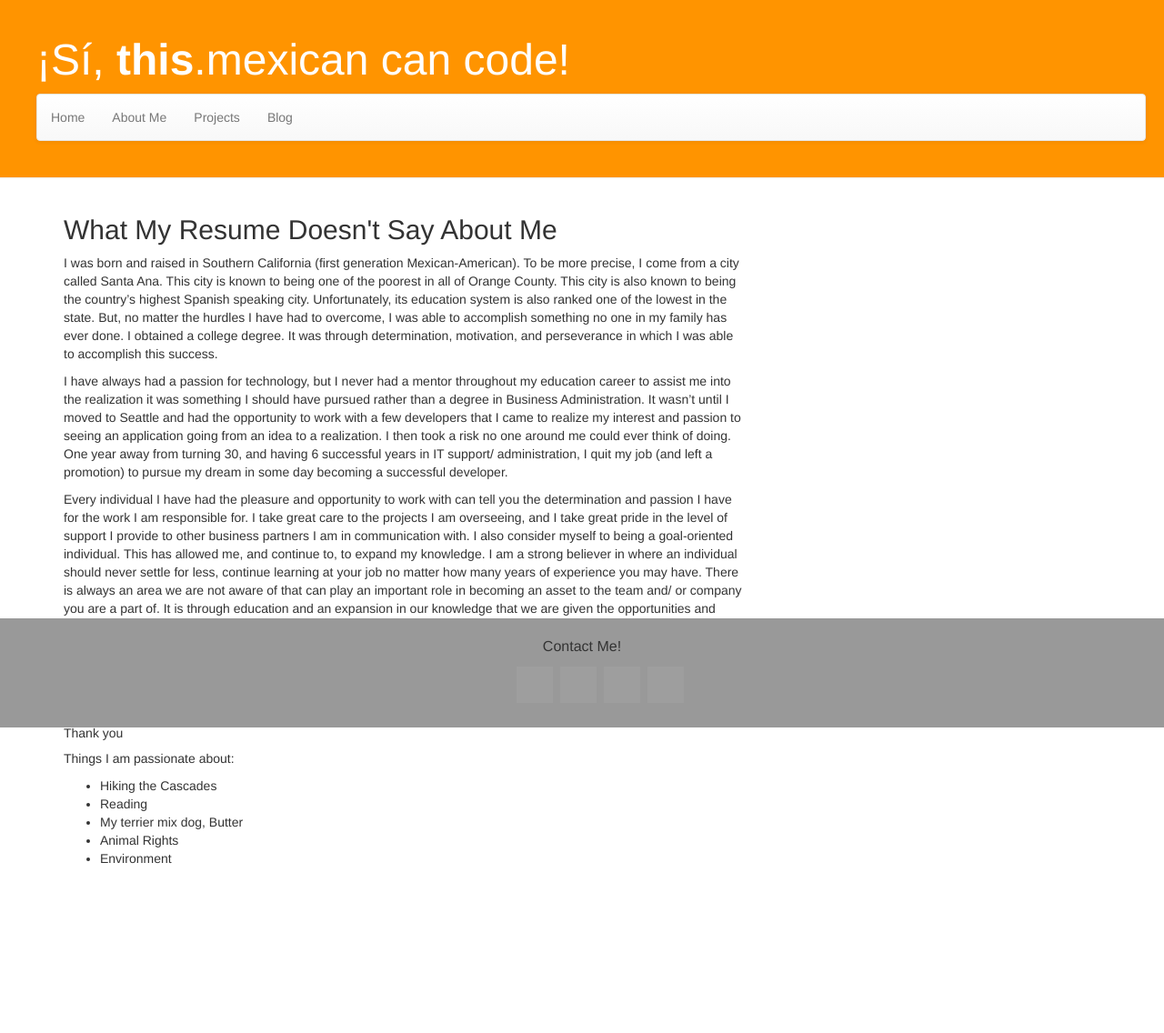
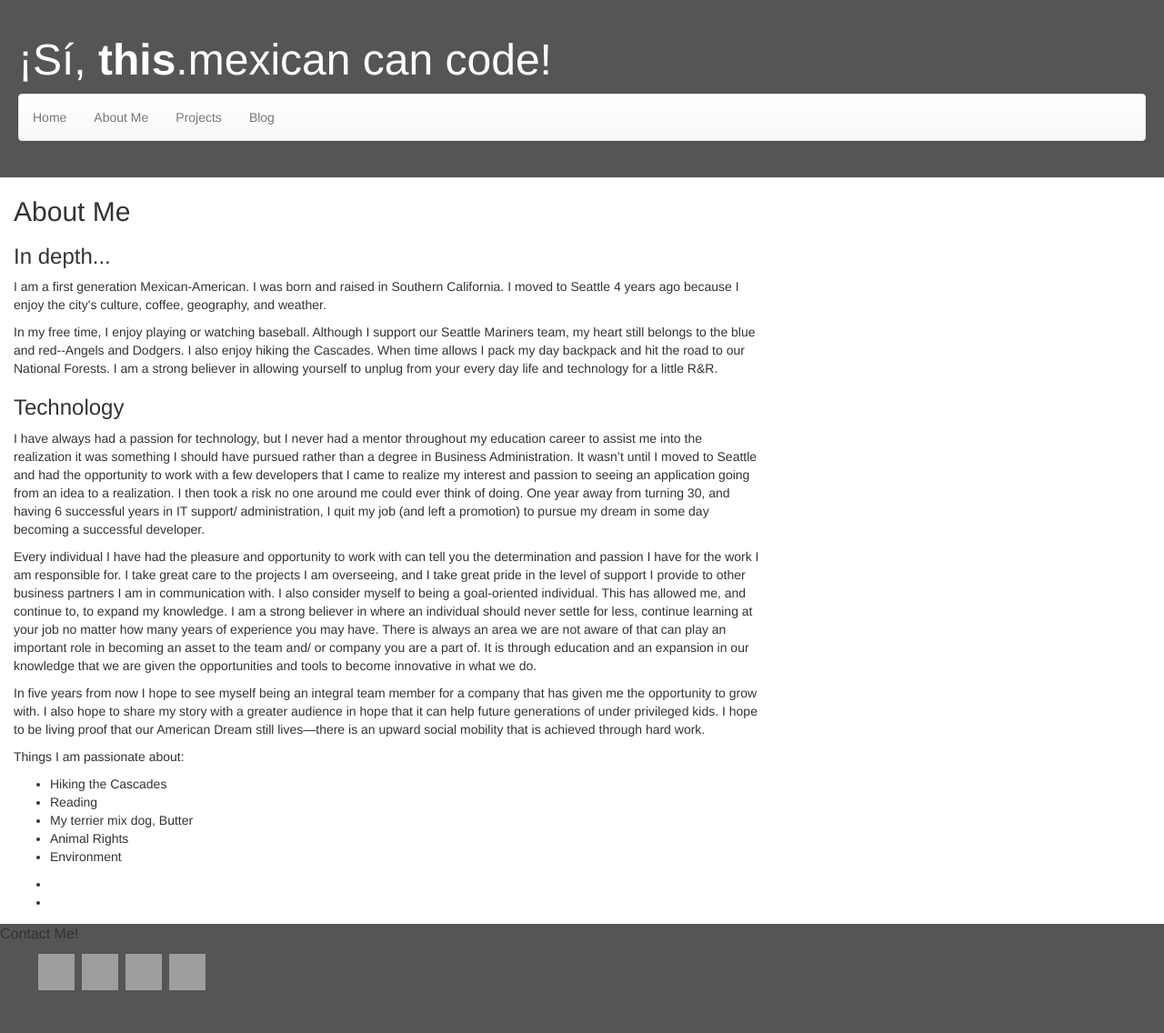
Before and after one commit to clcuevas/django_blog, a Django app: page /about in a window 1280 px wide. Shown: the whole page at 91% size. Before the commit the page ends 950 px from the top, so only its background shows below. Run offline with Django 3.2, Linux system fonts and the light colour scheme; some libraries are stand-ins or nearby versions; grey boxes are pictures that could not be loaded.

Commit message:
update css styling to fix sticky footer

```diff
--- a/blog/static/css/blog.css
+++ b/blog/static/css/blog.css
@@ -1,10 +1,18 @@
+html, body {
+  width: 100%;
+  height: 100%;
+  margin: 0;
+  padding: 0;
+}
+
 /*
     HEADER
 */
 .page-header {
-  background-color: #ff9400;
-  margin-top: 0;
-  padding: 20px 20px 20px 40px;
+  background-color: #555;
+  margin: 0 auto;
+  padding: 20px;
+  width: 100%;
 }
 
 .page-header h1, .page-header h1 a, .page-header h1 a:visited, .page-header h1 a:active {
@@ -21,12 +29,12 @@
 }
 
 /*
-    BODY
+    CONTENT
 */
 .content {
-  min-height: 400px;
-  margin-bottom: 120px;
-  clear: both;
+  height: inherit;
+  width: inherit;
+  overflow: hidden;
 }
 
 .date {
@@ -51,22 +59,17 @@
 }
 
 /*
-      FOOTER
+    FOOTER
 */
-footer {
-  position:fixed;
-   left:0px;
-   bottom:0px;
-   height:120px;
-   width:100%;
-   background:#999;
-   text-align: center;
+.page-footer {
+  background-color: #555;
+  height: 120px;
+  bottom: 0;
 }
 
 .page-footer p {
   font-size: 16px;
   margin-top: 20px;
-  /*text-align: center;*/
 }
 
 .page-footer ul li {
--- a/blog/templates/blog/about.html
+++ b/blog/templates/blog/about.html
@@ -2,12 +2,14 @@
 
 {% block content %}
 <div class="about-me">
-  <h2>What My Resume Doesn't Say About Me</h2>
-  <p>I was born and raised in Southern California (first generation Mexican-American). To be more precise, I come from a city called Santa Ana. This city is known to being one of the poorest in all of Orange County. This city is also known to being the country’s highest Spanish speaking city. Unfortunately, its education system is also ranked one of the lowest in the state. But, no matter the hurdles I have had to overcome, I was able to accomplish something no one in my family has ever done. I obtained a college degree. It was through determination, motivation, and perseverance in which I was able to accomplish this success.</p>
+  <h2>About Me</h2>
+  <h3>In depth...</h3>
+  <p>I am a first generation Mexican-American. I was born and raised in Southern California. I moved to Seattle 4 years ago because I enjoy the city's culture, coffee, geography, and weather.</p>
+  <p>In my free time, I enjoy playing or watching baseball. Although I support our Seattle Mariners team, my heart still belongs to the blue and red--Angels and Dodgers. I also enjoy hiking the Cascades. When time allows I pack my day backpack and hit the road to our National Forests. I am a strong believer in allowing yourself to unplug from your every day life and technology for a little R&R.</p>
+  <h3>Technology</h3>
   <p>I have always had a passion for technology, but I never had a mentor throughout my education career to assist me into the realization it was something I should have pursued rather than a degree in Business Administration. It wasn’t until I moved to Seattle and had the opportunity to work with a few developers that I came to realize my interest and passion to seeing an application going from an idea to a realization. I then took a risk no one around me could ever think of doing. One year away from turning 30, and having 6 successful years in IT support/ administration, I quit my job (and left a promotion) to pursue my dream in some day becoming a successful developer.</p>
   <p>Every individual I have had the pleasure and opportunity to work with can tell you the determination and passion I have for the work I am responsible for. I take great care to the projects I am overseeing, and I take great pride in the level of support I provide to other business partners I am in communication with. I also consider myself to being a goal-oriented individual. This has allowed me, and continue to, to expand my knowledge. I am a strong believer in where an individual should never settle for less, continue learning at your job no matter how many years of experience you may have. There is always an area we are not aware of that can play an important role in becoming an asset to the team and/ or company you are a part of. It is through education and an expansion in our knowledge that we are given the opportunities and tools to become innovative in what we do.</p>
   <p>In five years from now I hope to see myself being an integral team member for a company that has given me the opportunity to grow with. I also hope to share my story with a greater audience in hope that it can help future generations of under privileged kids. I hope to be living proof that our American Dream still lives—there is an upward social mobility that is achieved through hard work.</p>
-  <h5>Thank you</h5>
 </div>
 <aside>
   <p>Things I am passionate about:</p>
@@ -19,4 +21,11 @@
     <li>Environment</li>
   </ul>
 </aside>
+<div class="pictures">
+  <ul>
+    <li><img src=""></li>
+    <li><img src=""></li>
+    <li><img src=""></li>
+  </ul>
+</div>
 {% endblock %}
--- a/blog/templates/blog/base.html
+++ b/blog/templates/blog/base.html
@@ -32,8 +32,7 @@
         </div>
       </div>
     </div>
-    <footer>
-      <div class="page-footer">
+    <footer class="page-footer">
       <p>Contact Me!</p>
       <ul>
         <li><a href="http://www.linkedin.com/in/clcuevas" target="_blank" title="Visit My LinkedIn Profile"><img src="../static/img/linkedin12.png" alt="LinkedIn Profile" height="40" width="40"></a></li>
@@ -41,7 +40,6 @@
         <li><a href="" target="_blank" title="View My Resume"><img src="../static/img/google134.png" alt="Resume" height="40" width="40"></a></li>
         <li><a href="mailto:claudia.cuevasBA@yahoo.com" title="Email Me!"><img src="../static/img/envelope4.png" alt="Email Me!" height="40" width="40"></a></li>
       </ul>
-      </div>
     </footer>
   </body>
 </html>
```
Lines whose indentation alone changed are shown as unchanged.
